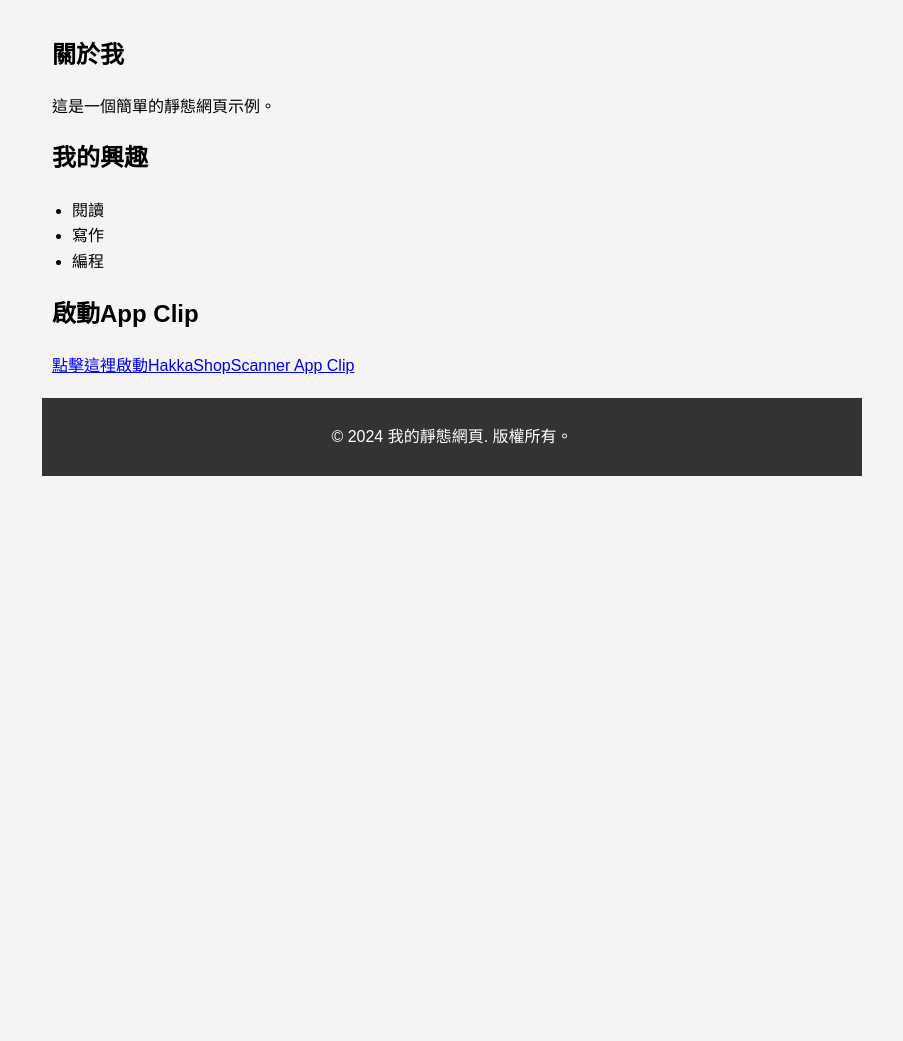
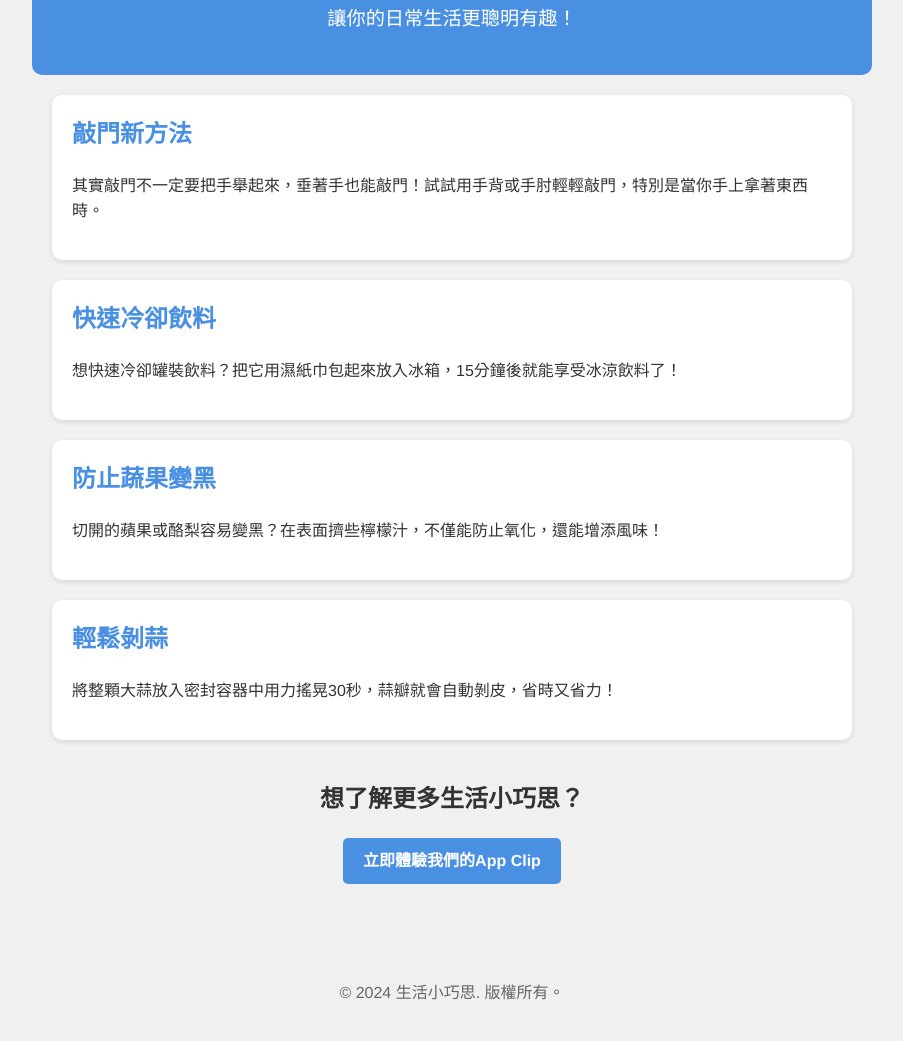
Before and after one commit to hongyinull/hongyinull.github.io, a plain HTML site: page index.html in a window 1280 px wide. Shown: the part 137-1178 px from the top of the page, without its empty margins (188-1091 px from the left). Before the commit the page ends 800 px from the top, so only its background shows below. Drawn offline with Linux system fonts and the light colour scheme.

Commit message:
網頁內容改版

```diff
--- a/index.html
+++ b/index.html
@@ -3,33 +3,38 @@
 <head>
     <meta charset="UTF-8">
     <meta name="viewport" content="width=device-width, initial-scale=1.0">
-    <title>我的靜態網頁</title>
+    <title>生活小巧思</title>
     <link rel="stylesheet" href="styles.css">
 </head>
 <body>
     <header>
-        <h1>歡迎來到我的網頁</h1>
+        <h1>生活小巧思</h1>
+        <p>讓你的日常生活更聰明有趣！</p>
     </header>
     <main>
-        <section>
-            <h2>關於我</h2>
-            <p>這是一個簡單的靜態網頁示例。</p>
+        <section class="tip">
+            <h2>敲門新方法</h2>
+            <p>其實敲門不一定要把手舉起來，垂著手也能敲門！試試用手背或手肘輕輕敲門，特別是當你手上拿著東西時。</p>
         </section>
-        <section>
-            <h2>我的興趣</h2>
-            <ul>
-                <li>閱讀</li>
-                <li>寫作</li>
-                <li>編程</li>
-            </ul>
+        <section class="tip">
+            <h2>快速冷卻飲料</h2>
+            <p>想快速冷卻罐裝飲料？把它用濕紙巾包起來放入冰箱，15分鐘後就能享受冰涼飲料了！</p>
         </section>
-        <section>
-            <h2>啟動App Clip</h2>
-            <a href="https://appclip.apple.com/id?p=com.hongyinull.HakkaShopScanner2.Clip">點擊這裡啟動HakkaShopScanner App Clip</a>
+        <section class="tip">
+            <h2>防止蔬果變黑</h2>
+            <p>切開的蘋果或酪梨容易變黑？在表面擠些檸檬汁，不僅能防止氧化，還能增添風味！</p>
+        </section>
+        <section class="tip">
+            <h2>輕鬆剝蒜</h2>
+            <p>將整顆大蒜放入密封容器中用力搖晃30秒，蒜瓣就會自動剝皮，省時又省力！</p>
+        </section>
+        <section class="app-clip">
+            <h2>想了解更多生活小巧思？</h2>
+            <a href="https://appclip.apple.com/id?p=com.hongyinull.HakkaShopScanner2.Clip" class="button">立即體驗我們的App Clip</a>
         </section>
     </main>
     <footer>
-        <p>&copy; 2024 我的靜態網頁. 版權所有。</p>
+        <p>&copy; 2024 生活小巧思. 版權所有。</p>
     </footer>
     <script src="script.js"></script>
 </body>
--- a/styles.css
+++ b/styles.css
@@ -1,9 +1,10 @@
 body {
-    font-family: Arial, sans-serif;
+    font-family: 'Helvetica Neue', Arial, sans-serif;
     line-height: 1.6;
     margin: 0;
     padding: 0;
-    background-color: #f4f4f4;
+    background-color: #f0f0f0;
+    color: #333;
 }
 
 header, main, footer {
@@ -13,22 +14,58 @@ header, main, footer {
 }
 
 header {
-    background-color: #333;
+    background-color: #4a90e2;
     color: #fff;
     text-align: center;
+    padding: 40px 20px;
+    border-radius: 0 0 10px 10px;
 }
 
-h1, h2 {
-    margin-bottom: 20px;
+h1 {
+    margin-bottom: 10px;
+    font-size: 2.5em;
 }
 
-ul {
-    padding-left: 20px;
+header p {
+    font-size: 1.2em;
+    margin: 0;
+}
+
+.tip {
+    background-color: #fff;
+    border-radius: 10px;
+    padding: 20px;
+    margin-bottom: 20px;
+    box-shadow: 0 2px 5px rgba(0,0,0,0.1);
+}
+
+.tip h2 {
+    color: #4a90e2;
+    margin-top: 0;
+}
+
+.app-clip {
+    text-align: center;
+    margin-top: 40px;
+}
+
+.button {
+    display: inline-block;
+    background-color: #4a90e2;
+    color: #fff;
+    padding: 10px 20px;
+    border-radius: 5px;
+    text-decoration: none;
+    font-weight: bold;
+    transition: background-color 0.3s;
+}
+
+.button:hover {
+    background-color: #3a7bc8;
 }
 
 footer {
     text-align: center;
-    background-color: #333;
-    color: #fff;
-    padding: 10px;
+    color: #666;
+    margin-top: 40px;
 }
```
